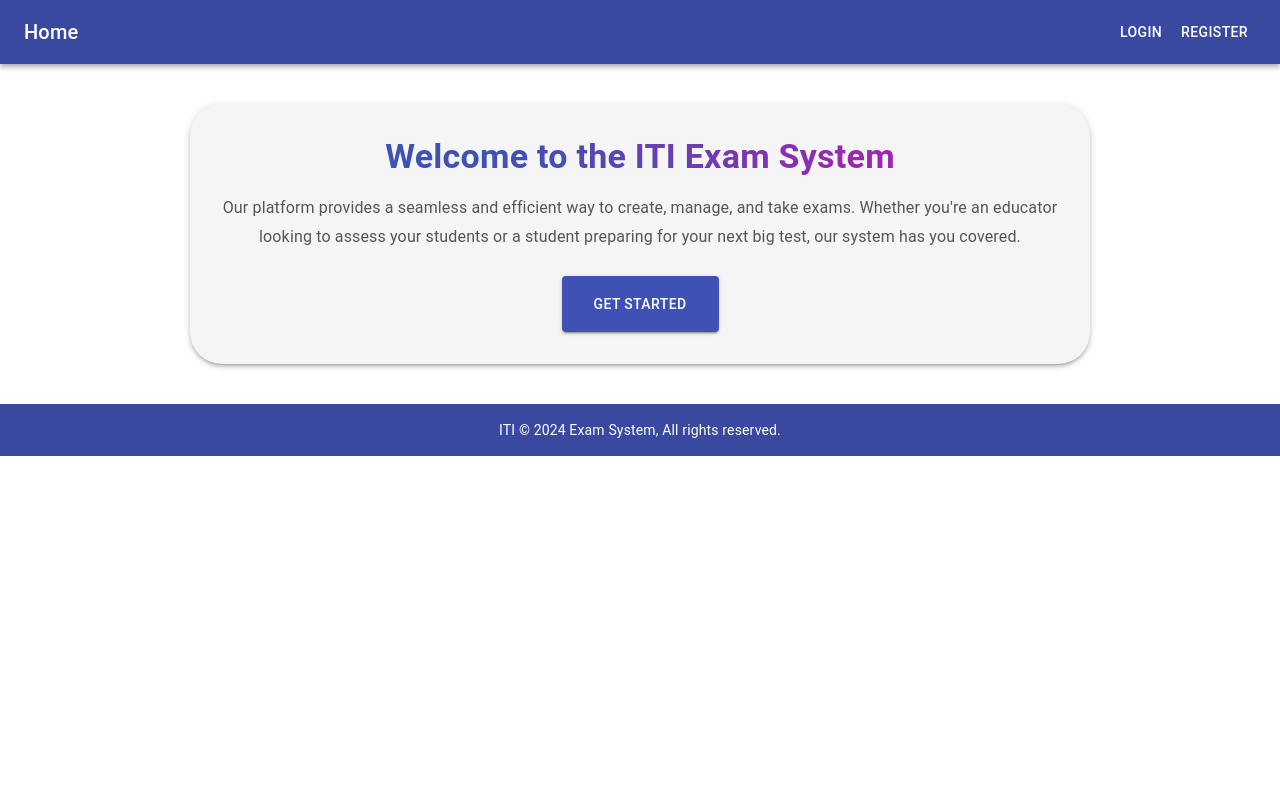
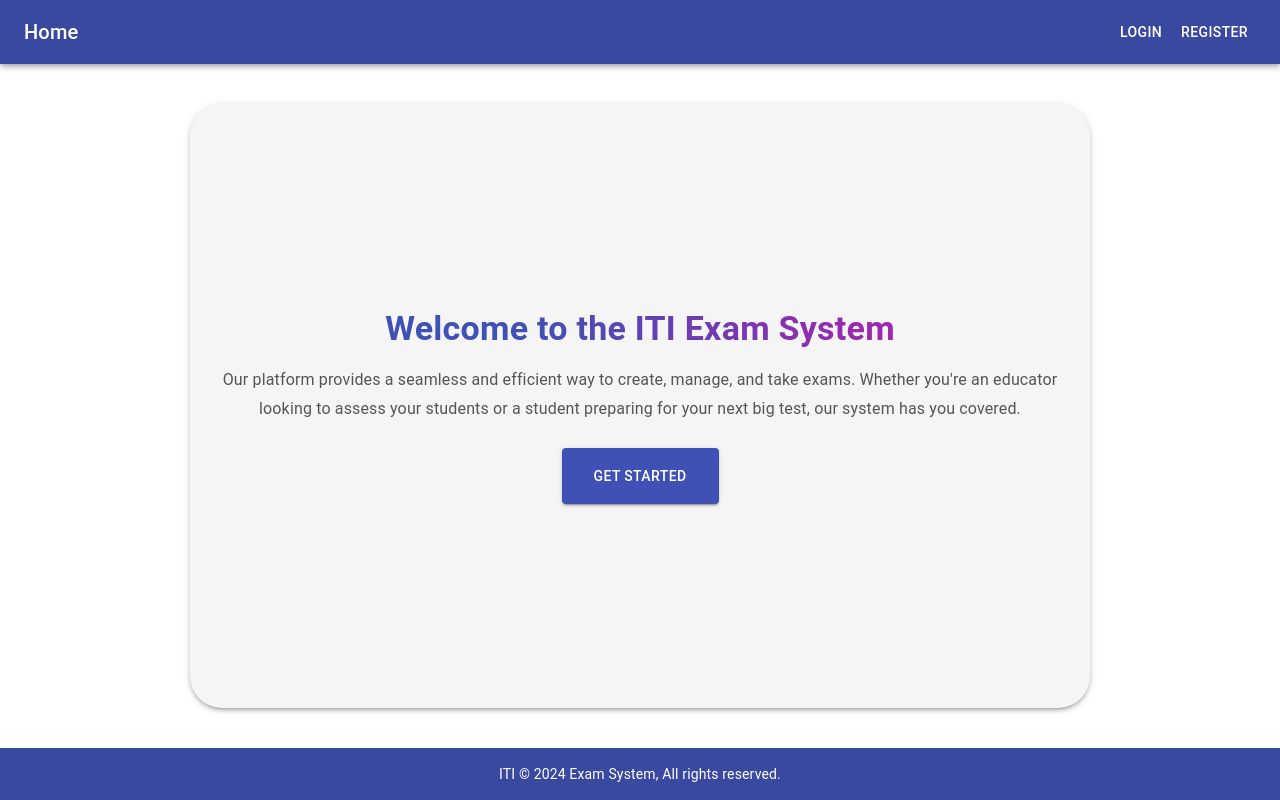
Before and after one commit to MedhatElbesy/Exams-System, a React (Create React App) app in the folder exams/: page / in a window 1280 px wide. Built offline with nearby package versions, Linux system fonts and the light colour scheme; the HTML template or start-up script is replaced by a standard one.

Commit message:
fixing footer style

```diff
--- a/exams/src/index.css
+++ b/exams/src/index.css
@@ -1,13 +1,20 @@
 body {
   margin: 0;
-  font-family: -apple-system, BlinkMacSystemFont, 'Segoe UI', 'Roboto', 'Oxygen',
-    'Ubuntu', 'Cantarell', 'Fira Sans', 'Droid Sans', 'Helvetica Neue',
-    sans-serif;
-  -webkit-font-smoothing: antialiased;
-  -moz-osx-font-smoothing: grayscale;
+  padding: 0;
+  box-sizing: border-box;
 }
 
-code {
-  font-family: source-code-pro, Menlo, Monaco, Consolas, 'Courier New',
-    monospace;
+#root {
+  min-height: 100vh;
+  display: flex;
+  flex-direction: column;
+  justify-content: space-between;
 }
+
+header {
+  flex-grow: 0 !important;
+}
+
+.MuiContainer-root {
+  flex-grow: 1;
+}
```
